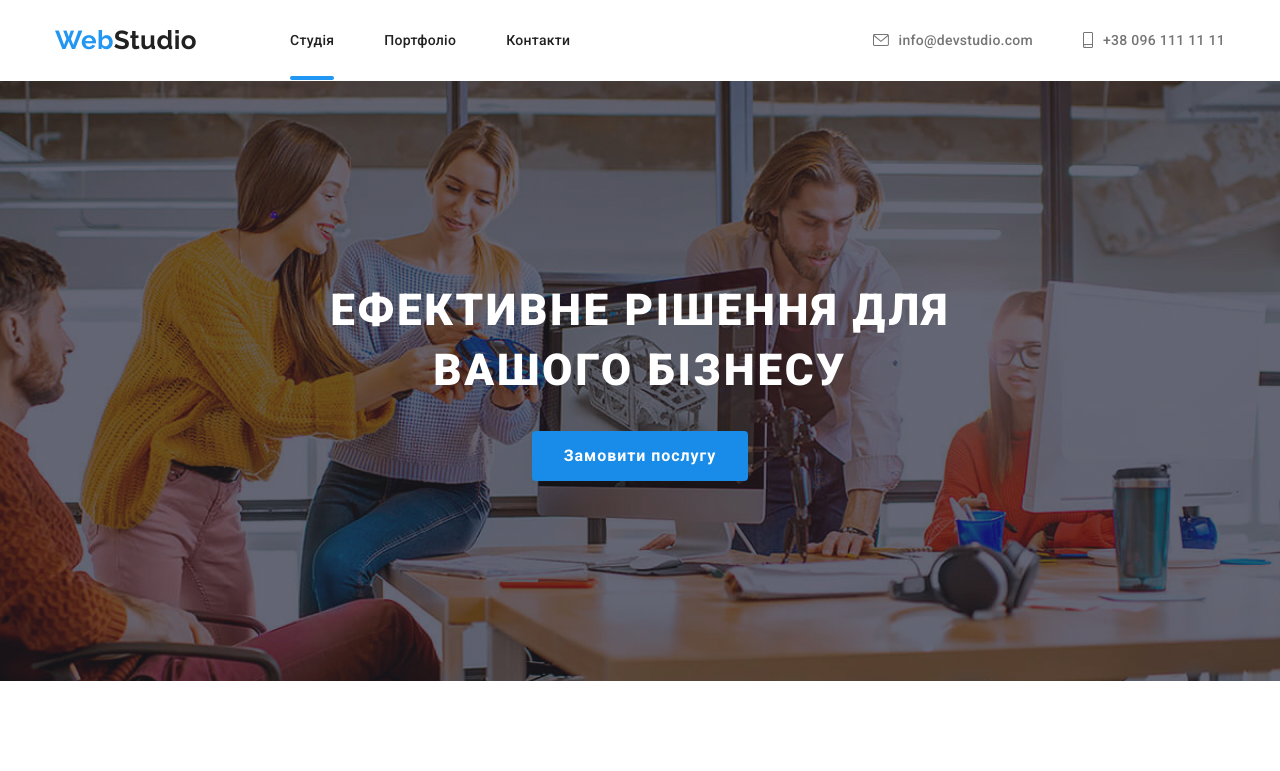
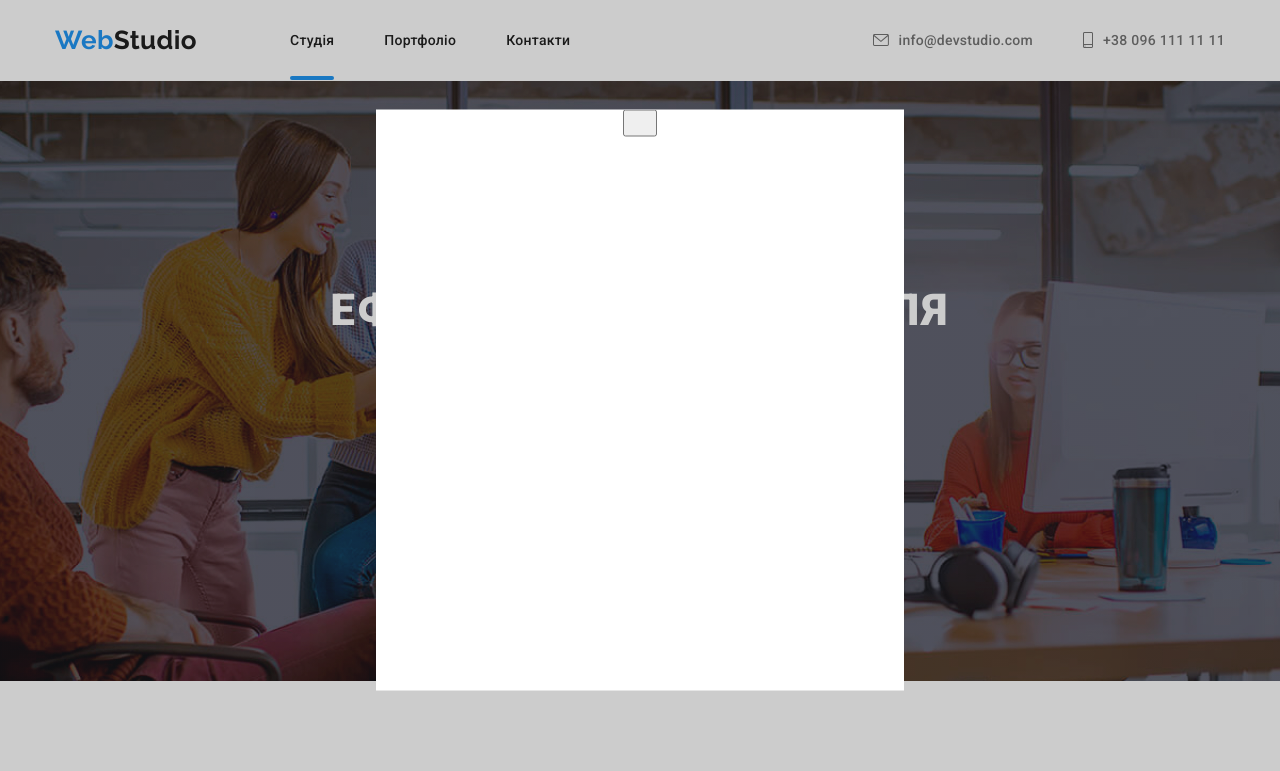
Before and after one commit to DubeiA/goit-markup-hw-05, a plain HTML site: page index.html in a window 1280 px wide. Both pictures are taken after a click on the button "Замовити послугу". Shown: the top 771 px of the page. Drawn offline with nearby package versions, Linux system fonts and the light colour scheme.

Commit message:
corect a mistake + add modal

```diff
--- a/css/styles.css
+++ b/css/styles.css
@@ -277,38 +277,7 @@ img {
 	color: var(--hover-color);
 }
 
-/*---------------------------------Main botton --------------------*/
 
-.main-btn {
-
-	display: inline-block;
-	/* min-width: 200px; */
-	padding: 10px 32px;
-	/* margin-top: 30px; */
-
-	border-radius: 4px;
-	border: none;
-
-	background: var(--hover-color);
-	color: var(--main-backg-color);
-
-	font-weight: 700;
-	font-size: 16px;
-	line-height: 1.88;
-
-	letter-spacing: 0.06em;
-
-	font-family: inherit;
-	cursor: pointer;
-
-	transition: background-color 250ms cubic-bezier(0.4, 0, 0.2, 1);
-}
-
-.main-btn:hover,
-.main-btn:focus {
-	background-color: var(--main-btn-color);
-
-}
 
 /* --------------------------------------HERO --------------------------*/
 
@@ -353,6 +322,75 @@ img {
 
 }
 
+/*---------------------------------Main botton --------------------*/
+
+.main-btn {
+
+	display: inline-block;
+	/* min-width: 200px; */
+	padding: 10px 32px;
+	/* margin-top: 30px; */
+
+	border-radius: 4px;
+	border: none;
+
+	background: var(--hover-color);
+	color: var(--main-backg-color);
+
+	font-weight: 700;
+	font-size: 16px;
+	line-height: 1.88;
+
+	letter-spacing: 0.06em;
+
+	font-family: inherit;
+	cursor: pointer;
+
+	transition: background-color 250ms cubic-bezier(0.4, 0, 0.2, 1);
+}
+
+.main-btn:hover,
+.main-btn:focus {
+	background-color: var(--main-btn-color);
+
+}
+
+
+/* ----------------------backdrobs ----------------------------------- */
+
+.backdrop {
+	position: fixed;
+	top: 0;
+	left: 0;
+	width: 100%;
+	height: 100%;
+
+	background-color: rgba(0, 0, 0, 0.2);;
+}
+.backdrop.is-hidden {
+	opacity: 0;
+	pointer-events: none;
+}
+
+.modal {
+	position: absolute;
+	top: 50%;
+	left: 50%;
+	transform:translate(-50%, -50%) ;
+
+	width: 528px;
+	height: 581px;
+	background-color: #FFFFFF;
+
+
+}
+
+/*----------------------------- MODAL -----------------------------*/
+.modal-btn-icon {
+	width: 18px;
+	height: 18px;
+
+}
 /*-------------------------------------- second-hero ------------------------*/
 
 .second-hero {
--- a/index.html
+++ b/index.html
@@ -60,7 +60,21 @@
 			<section class="hero-section">
 				<div class="container">
 					<h1 class="hero">ефективне рішення для вашого бізнесу</h1>
-					<button type="button" class="btn main-btn">Замовити послугу</button>
+					<button class="btn main-btn" type="button"  data-modal-open>Замовити послугу</button>
+
+
+					<div class="backdrop is-hidden" data-modal>
+						<div class="modal">
+							<!-- <p> Lorem ipsum dolor sit amet consectetur adipisicing elit. Minima, consectetur veniam magnam distinctio a blanditiis est obcaecati.</p> -->
+							<button type="button" data-modal-close>
+								<svg class="modal-btn-icon">
+									<use href="images/close.svg"></use>
+								</svg>
+							 </button>
+						</div>
+					</div>
+
+
 				</div>
 			</section>
 			<!--Наші сильні сторони-->
@@ -412,5 +426,7 @@
 				</div>
 			</div>
 		</footer>
+
+		<script src="./js/modal.js"></script>
 	</body>
 </html>
```
